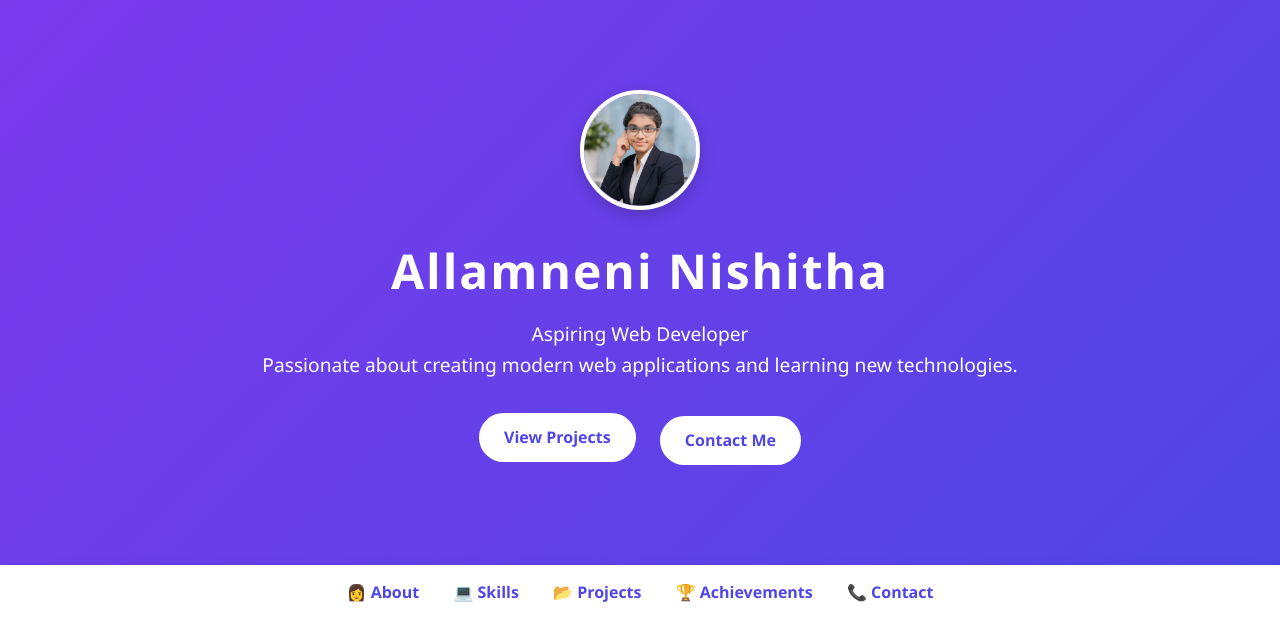
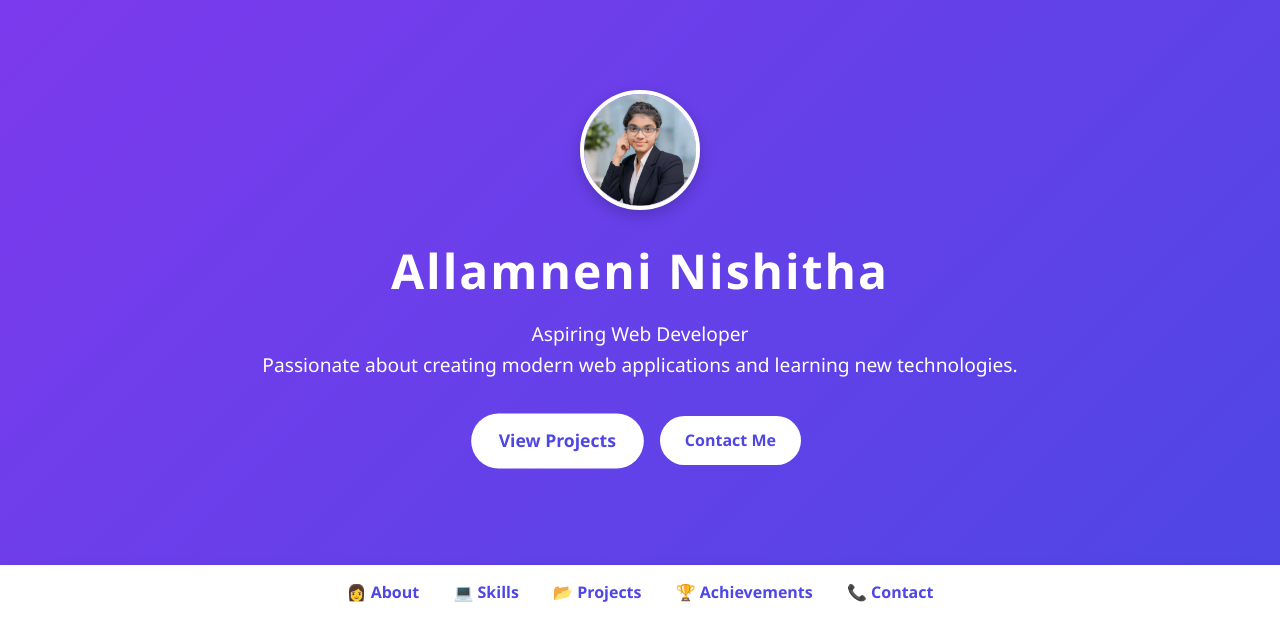
Before and after one commit to Nishitha135/ApexPlanet-Task1, a PHP site: page / in a window 1280 px wide, with the pointer over the restyled element. Shown: the top 620 px of the page. Run offline with PHP 8.4, Linux system fonts and the light colour scheme.

Commit message:
Enhanced button hover effect

```diff
--- a/portfolio.css
+++ b/portfolio.css
@@ -242,3 +242,7 @@ footer{
 header h1{
     letter-spacing: 2px;
 }
+.btn:hover{
+    transform: scale(1.1);
+    transition: 0.3s;
+}
```
